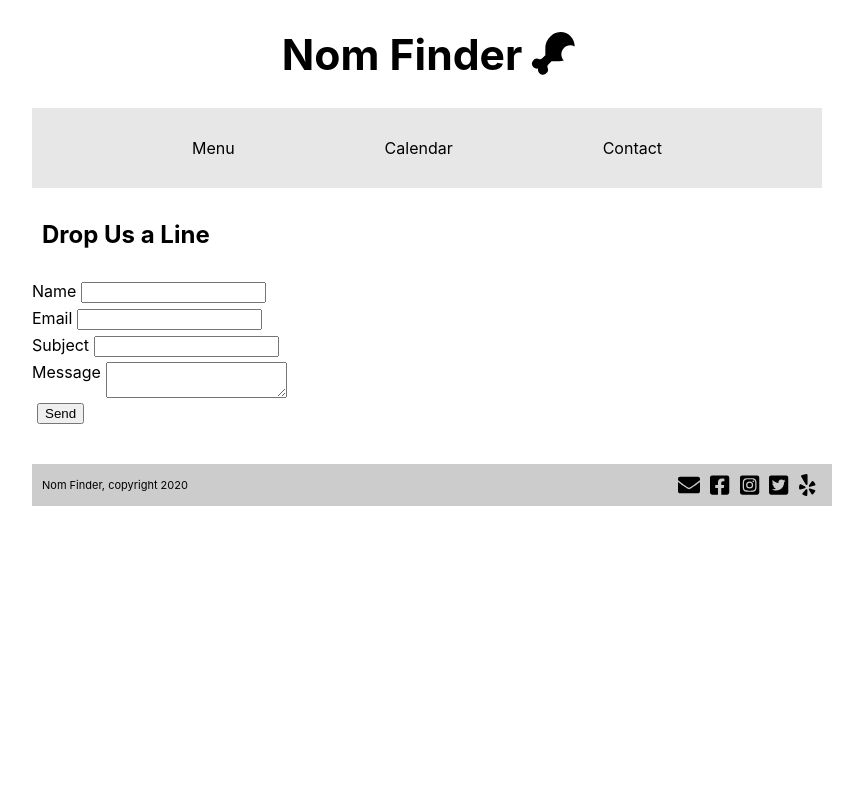
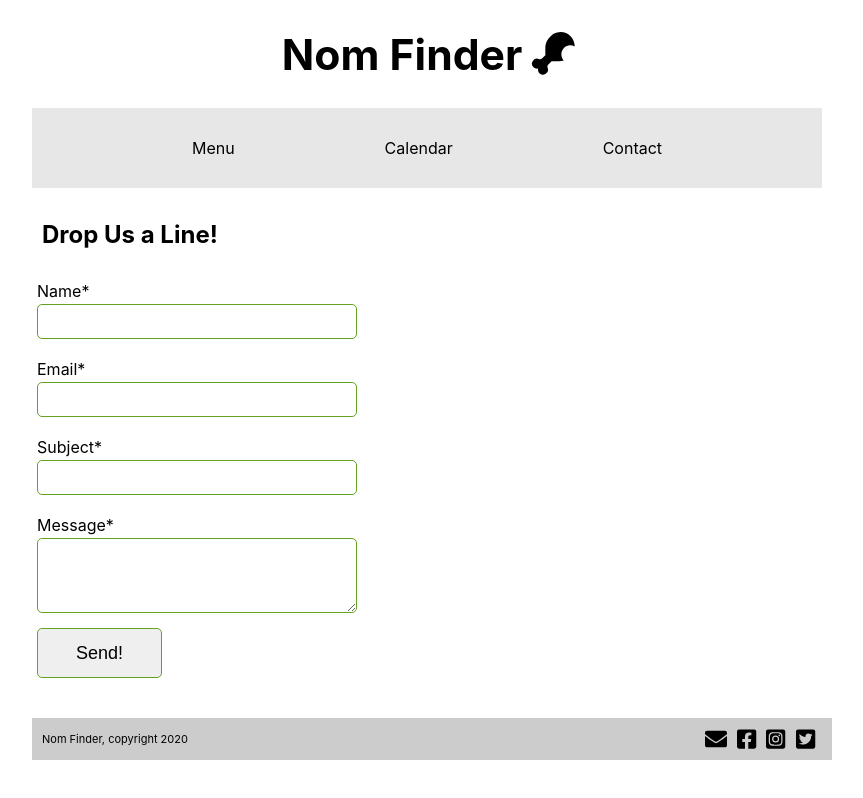
Before and after one commit to genkirawrs/my-nom-finder, a React (Create React App) app: page /contact in a window 1280 px wide. Shown: the whole page, without its empty margins (208-1071 px from the left). Built offline with nearby package versions, Linux system fonts and the light colour scheme.

Commit message:
contact styles

```diff
--- a/src/CalendarPage/CalendarPage.js
+++ b/src/CalendarPage/CalendarPage.js
@@ -110,11 +110,11 @@ class CalendarPage extends Component {
                         })
 
 			let day_ordinal = 'th'
-			if( day == 1 ){
+			if( day === 1 ){
 			    day_ordinal = 'st'
-			}else if( day == 2 ){
+			}else if( day === 2 ){
 			    day_ordinal = 'nd'
-			}else if( day == 3 ){
+			}else if( day === 3 ){
 			    day_ordinal = 'rd'
 			}
 
--- a/src/ContactPage/ContactPage.css
+++ b/src/ContactPage/ContactPage.css
@@ -1,5 +1,15 @@
+.contact-page {
+	width:100%;
+}
+
 h4 {
         font-size:24px;
+}
+
+.form-section {
+	display:flex;
+	flex-direction: column;
+	padding-bottom:15px;
 }
 
 .name, .email, .subject{
@@ -8,8 +18,29 @@ h4 {
 
 input,textarea {
         margin-left:5px;
+	border:1px solid #66a221;
+	line-height:20px;
+	width:20rem;
+	border-radius:5px;
+}
+
+input {
+	height:35px;
+	font-size:18px;
+	padding:5px;
+}
+
+textarea {
+	height:75px;
+}
+
+.submit-button {
+	width:125px;
+	height:50px;
 }
 
 label {
 	vertical-align:top;
+	margin-left:5px;
+	padding-bottom:3px;
 }
--- a/src/ContactPage/ContactPage.js
+++ b/src/ContactPage/ContactPage.js
@@ -34,11 +34,11 @@ class ContactPage extends Component {
 
     return(
         <div className="contact-page">
-            <h4>Drop Us a Line</h4>
+            <h4>Drop Us a Line!</h4>
         <form className='ContactForm' method='post' action='https://formspree.io/xjvapjpd' onSubmit={this.submitForm}>
-        <div className='name'>
+        <div className='form-section name'>
           <label htmlFor='RegistrationForm_name'>
-            Name
+            Name*
           </label>
           <input
             name='name'
@@ -46,9 +46,9 @@ class ContactPage extends Component {
             required
             id='RegistrationForm_name'/>
         </div>
-        <div className='email'>
+        <div className='form-section email'>
           <label htmlFor='RegistrationForm_email'>
-            Email
+            Email*
           </label>
           <input
             name='email'
@@ -56,9 +56,9 @@ class ContactPage extends Component {
             required
             id='RegistrationForm_email'/>
         </div>
-        <div className='subject'>
+        <div className='form-section subject'>
           <label htmlFor='RegistrationForm_subject'>
-            Subject
+            Subject*
           </label>
           <input
             name='subject'
@@ -66,9 +66,9 @@ class ContactPage extends Component {
             required
             id='RegistrationForm_subject'/>
         </div>
-        <div className='message'>
+        <div className='form-section message'>
           <label htmlFor='RegistrationForm_message'>
-            Message
+            Message*
           </label>
           <textarea
             name='message'
@@ -76,7 +76,7 @@ class ContactPage extends Component {
             id='RegistrationForm_message'>
 	  </textarea>
         </div>
-        {status === "SUCCESS" ? <p>Thanks! Your email has been sent, talk to you soon!</p> : <input type='submit' value='Send'/>}
+        {status === "SUCCESS" ? <p>Thanks! Your email has been sent, talk to you soon!</p> : <input type='submit' className='submit-button' value='Send!'/>}
         {status === "ERROR" && <p>Ooops! There was an error.</p>}
       </form>
         </div>
--- a/src/Footer/Footer.js
+++ b/src/Footer/Footer.js
@@ -2,7 +2,7 @@ import React, { Component } from 'react';
 import { Link } from 'react-router-dom';
 import { FontAwesomeIcon } from '@fortawesome/react-fontawesome'
 import { faEnvelope } from '@fortawesome/free-solid-svg-icons'
-import { faFacebookSquare,  faInstagramSquare, faTwitterSquare, faYelp} from '@fortawesome/free-brands-svg-icons'
+import { faFacebookSquare,  faInstagramSquare, faTwitterSquare } from '@fortawesome/free-brands-svg-icons'
 
 import './Footer.css';
 
@@ -15,13 +15,11 @@ export default class Footer extends Component {
 	  <div className='social-media-icons'>
 		<Link to={'/contact'}><FontAwesomeIcon icon={faEnvelope} className='fa-2x' aria-hidden="true"/></Link>
 		{' '}
-		<a href='https://facebook.com'><FontAwesomeIcon icon={faFacebookSquare} className='fa-2x' aria-hidden="true"/></a>
+		<a aria-label='facebook' title='Open facebook profile page' href='https://facebook.com'><FontAwesomeIcon icon={faFacebookSquare} className='fa-2x' aria-hidden="true"/></a>
                 {' '}
-                <a href='https://instagram.com'><FontAwesomeIcon icon={faInstagramSquare} className='fa-2x' aria-hidden="true"/></a>
+                <a aria-label='instagram' title='Open instagram profile page' href='https://instagram.com'><FontAwesomeIcon icon={faInstagramSquare} className='fa-2x' aria-hidden="true"/></a>
                 {' '}
-                <a href='https://twitter.com'><FontAwesomeIcon icon={faTwitterSquare} className='fa-2x' aria-hidden="true"/></a>
-                {' '}
-                <a href='https://yelp.com'><FontAwesomeIcon icon={faYelp} className='fa-2x' aria-hidden="true"/></a>
+                <a aria-label='twitter' title='Open twitter profile page' href='https://twitter.com'><FontAwesomeIcon icon={faTwitterSquare} className='fa-2x' aria-hidden="true"/></a>
 	  </div>
         </footer>
     )
--- a/src/Nav/Nav.js
+++ b/src/Nav/Nav.js
@@ -7,7 +7,6 @@ class Nav extends Component {
   state = {currentPage: 'home'}
 
   render(){
-console.log(this.state.currentPage)
     return (
       <nav className='Nav'>
         <ul>
```
